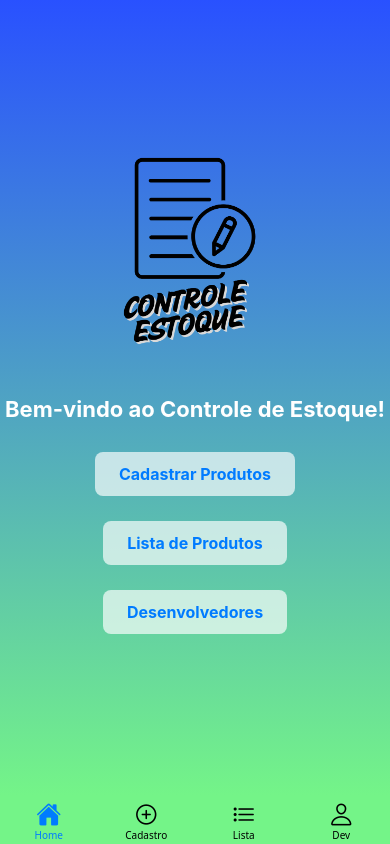
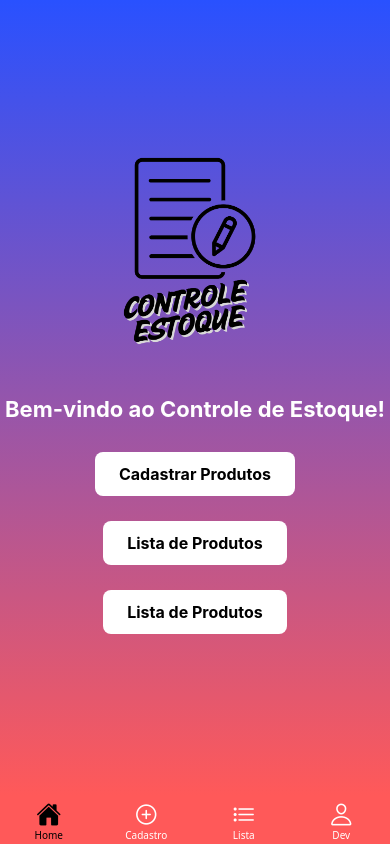
Before and after one commit to CP3-Mobile/controle-app-mobile, a React Native app in the folder ControleEstoqueCP3/: screen / in a window 390 px wide. Built offline with nearby package versions, Linux system fonts and the light colour scheme.

Commit message:
"ajuste da tela de cadastro"

```diff
--- a/ControleEstoqueCP3/app/cadastro.js
+++ b/ControleEstoqueCP3/app/cadastro.js
@@ -100,7 +100,7 @@ export default function Cadastro() {
 
   return (
     <LinearGradient
-    colors={['#94b9ff', '#cdffd8']}
+    colors={['#2951ff', '#ff5959']}
     style={StyleSheet.absoluteFill}
   >
     <KeyboardAvoidingView
@@ -191,7 +191,8 @@ export default function Cadastro() {
 const styles = StyleSheet.create({
   container: {
     padding: 16,
-    flex: 1
+    marginTop: 80,
+    flex: 1,
   },
   scrollContainer: {
   padding: 16,
@@ -204,7 +205,9 @@ const styles = StyleSheet.create({
   },
   input: {
     borderWidth: 1,
-    borderColor: '#aaa',
+    backgroundColor: 'white',
+    borderColor: 'black',
+    color: '',
     padding: 10,
     marginBottom: 12,
     borderRadius: 6
@@ -216,7 +219,8 @@ const styles = StyleSheet.create({
   },
   picker: {
     borderWidth: 1,
-    borderColor: '#aaa',
+    borderColor: 'black',
+    backgroundColor: 'white',
     marginBottom: 12
   },
   codigo: {
@@ -226,7 +230,7 @@ const styles = StyleSheet.create({
     marginBottom: 12
   },
   botaoScanner: {
-    backgroundColor: '#007bff',
+    backgroundColor: '#2951ff',
     padding: 12,
     borderRadius: 6,
     alignItems: 'center',
--- a/ControleEstoqueCP3/app/desenvolvedores.js
+++ b/ControleEstoqueCP3/app/desenvolvedores.js
@@ -4,7 +4,7 @@ import { ScrollView, StyleSheet, Text } from "react-native";
 import { LinearGradient } from 'expo-linear-gradient';
 import Desenvolvedor from "../components/Desenvolvedor";
 
-export default function DesenvolvedoresPage() {
+export default function Desenvolvedores() {
   return (
     <LinearGradient colors={['#94b9ff', '#cdffd8']} style={styles.container}>
       <ScrollView contentContainerStyle={styles.container}>
--- a/ControleEstoqueCP3/app/home.js
+++ b/ControleEstoqueCP3/app/home.js
@@ -4,7 +4,7 @@ import { LinearGradient } from 'expo-linear-gradient';
 
 export default function Home({ navigation }) {
   return (
-    <LinearGradient colors={['#2951ff', '#74f488']} style={styles.container}>
+    <LinearGradient colors={['#2951ff', '#ff5959']} style={styles.container}>
       <Image source={require('../assets/controle-estoque.png')} style={styles.logo} />
 
       <Text style={styles.title}>Bem-vindo ao Controle de Estoque!</Text>
@@ -25,9 +25,9 @@ export default function Home({ navigation }) {
 
       <TouchableOpacity
         style={styles.button}
-        onPress={() => navigation.navigate('Desenvolvedores')}
+        onPress={() => navigation.navigate('Desenvolvedor')}
       >
-        <Text style={styles.buttonText}>Desenvolvedores</Text>
+        <Text style={styles.buttonText}>Lista de Produtos</Text>
       </TouchableOpacity>
 
     </LinearGradient>
@@ -53,14 +53,14 @@ const styles = StyleSheet.create({
     textAlign: 'center',
   },
   button: {
-    backgroundColor: '#ffffffaa',
+    backgroundColor: 'white',
     paddingVertical: 12,
     paddingHorizontal: 24,
     borderRadius: 8,
     marginBottom: 25,
   },
   buttonText: {
-    color: '#007bff',
+    color: 'black',
     fontSize: 16,
     fontWeight: 'bold',
   },
--- a/ControleEstoqueCP3/app/index.js
+++ b/ControleEstoqueCP3/app/index.js
@@ -35,10 +35,10 @@ export default function App() {
 
             return <Ionicons name={iconName} size={size} color={color} />;
           },
-          tabBarActiveTintColor: '#007bff',
-          tabBarInactiveTintColor: 'black',
+          tabBarActiveTintColor: 'black',
+          tabBarInactiveTintColor: 'white',
           tabBarStyle: {
-          backgroundColor: '#74f488',
+          backgroundColor: '#ff5959',
           borderTopWidth: 0,
           elevation: 0,
             },
```
